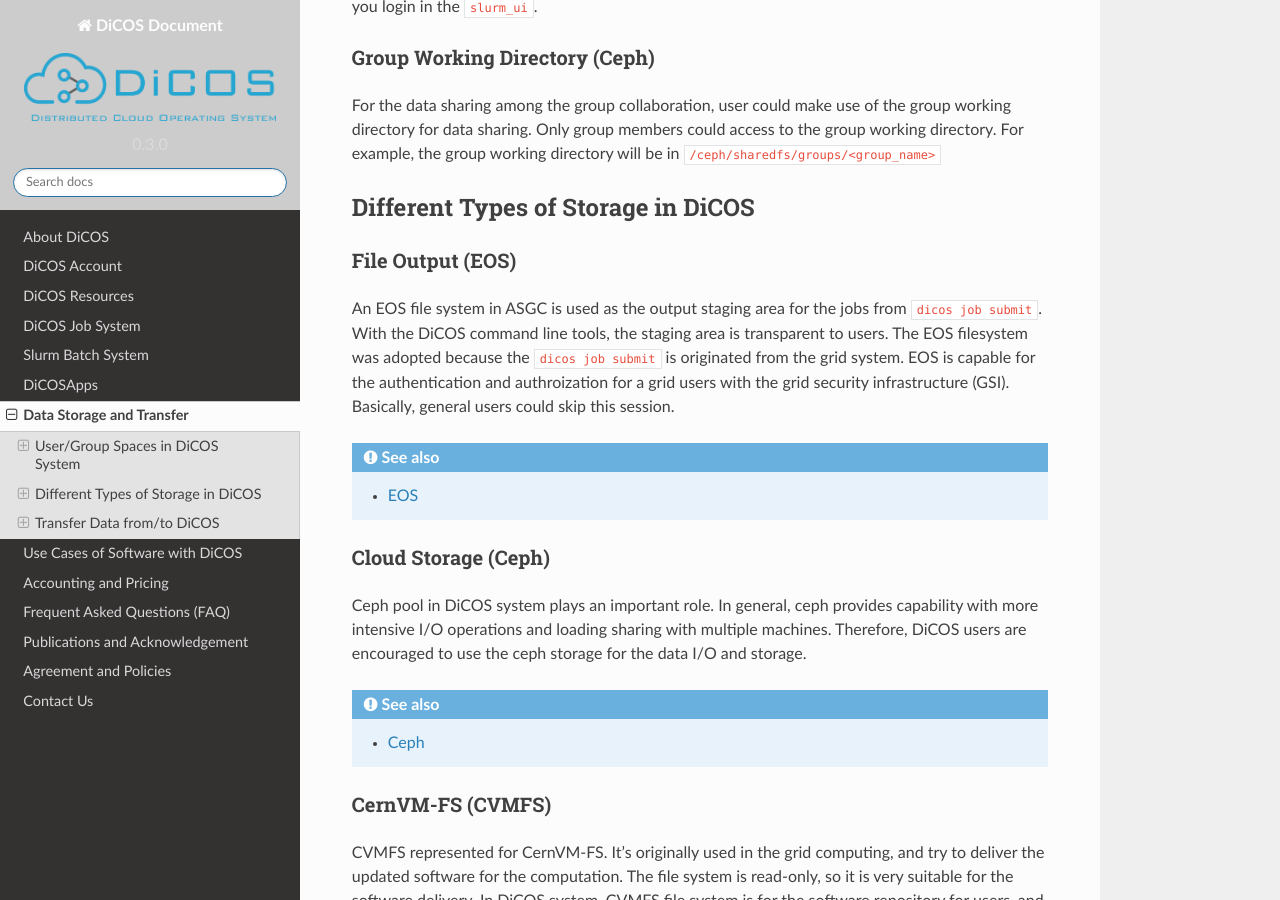
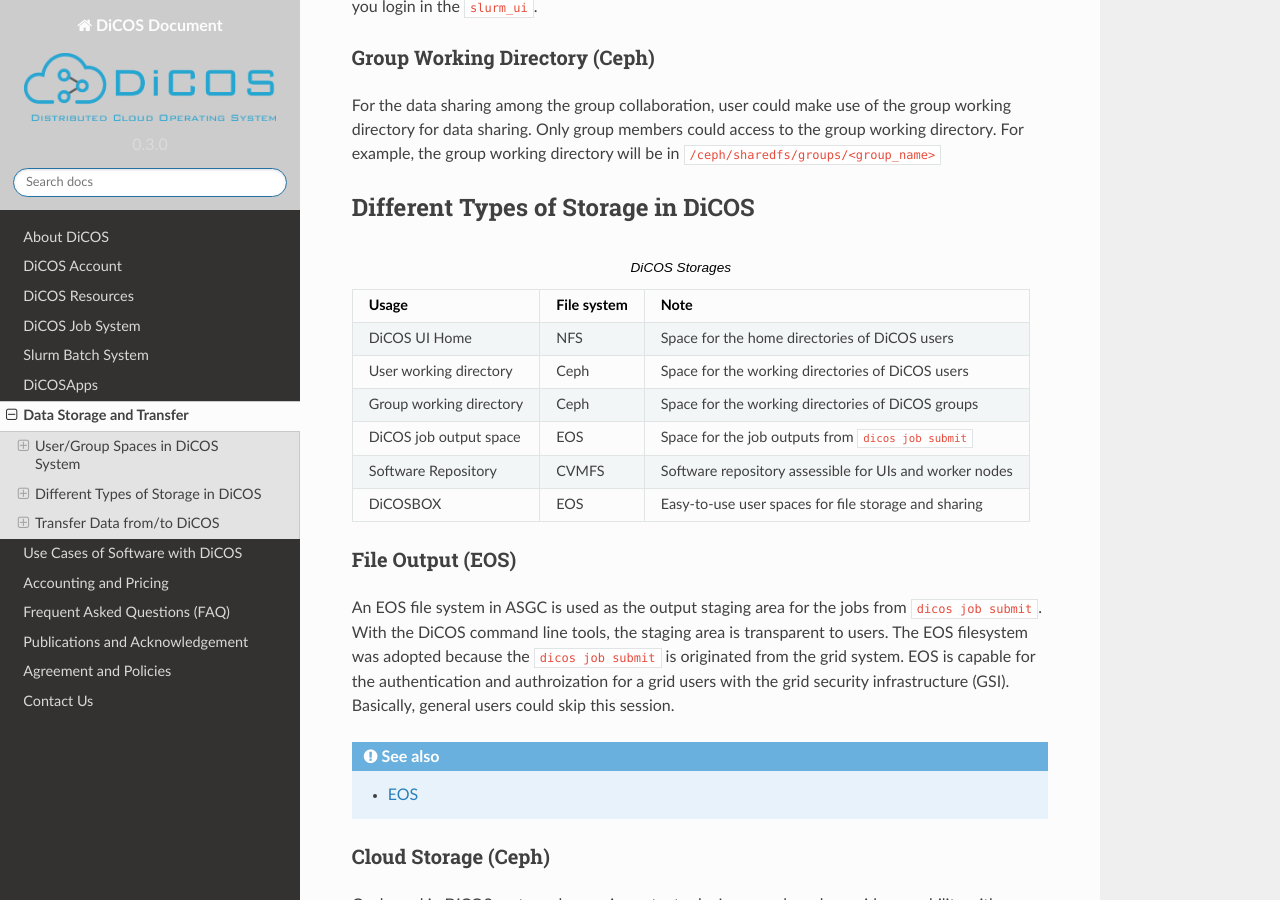
Before and after one commit to ASGCOPS/dicos_document, a Sphinx documentation site: the page built from docs/source/data_storage_transfer.rst, in a window 1280 px wide and 900 px high, scrolled down 714 px. Built offline with Sphinx 7.4.7 and the Read the Docs theme 2.0.0, drawn with Linux system fonts in a browser that asks for light colours.

Commit message:
Edit data_storage_transfer.rst

```diff
--- a/docs/source/data_storage_transfer.rst
+++ b/docs/source/data_storage_transfer.rst
@@ -7,6 +7,7 @@
 ======================================
 User/Group Spaces in DiCOS System
 ======================================
+
 
 ----------------------
 DiCOS UI Home (NFS)
@@ -33,6 +34,31 @@
 ======================================
 Different Types of Storage in DiCOS
 ======================================
+
+.. list-table:: DiCOS Storages
+   :header-rows: 1
+
+   * - Usage
+     - File system
+     - Note
+   * - DiCOS UI Home
+     - NFS
+     - Space for the home directories of DiCOS users
+   * - User working directory
+     - Ceph
+     - Space for the working directories of DiCOS users
+   * - Group working directory
+     - Ceph
+     - Space for the working directories of DiCOS groups
+   * - DiCOS job output space
+     - EOS
+     - Space for the job outputs from ``dicos job submit``
+   * - Software Repository
+     - CVMFS
+     - Software repository assessible for UIs and worker nodes
+   * - DiCOSBOX
+     - EOS
+     - Easy-to-use user spaces for file storage and sharing
 
 ----------------------
 File Output (EOS)
```
